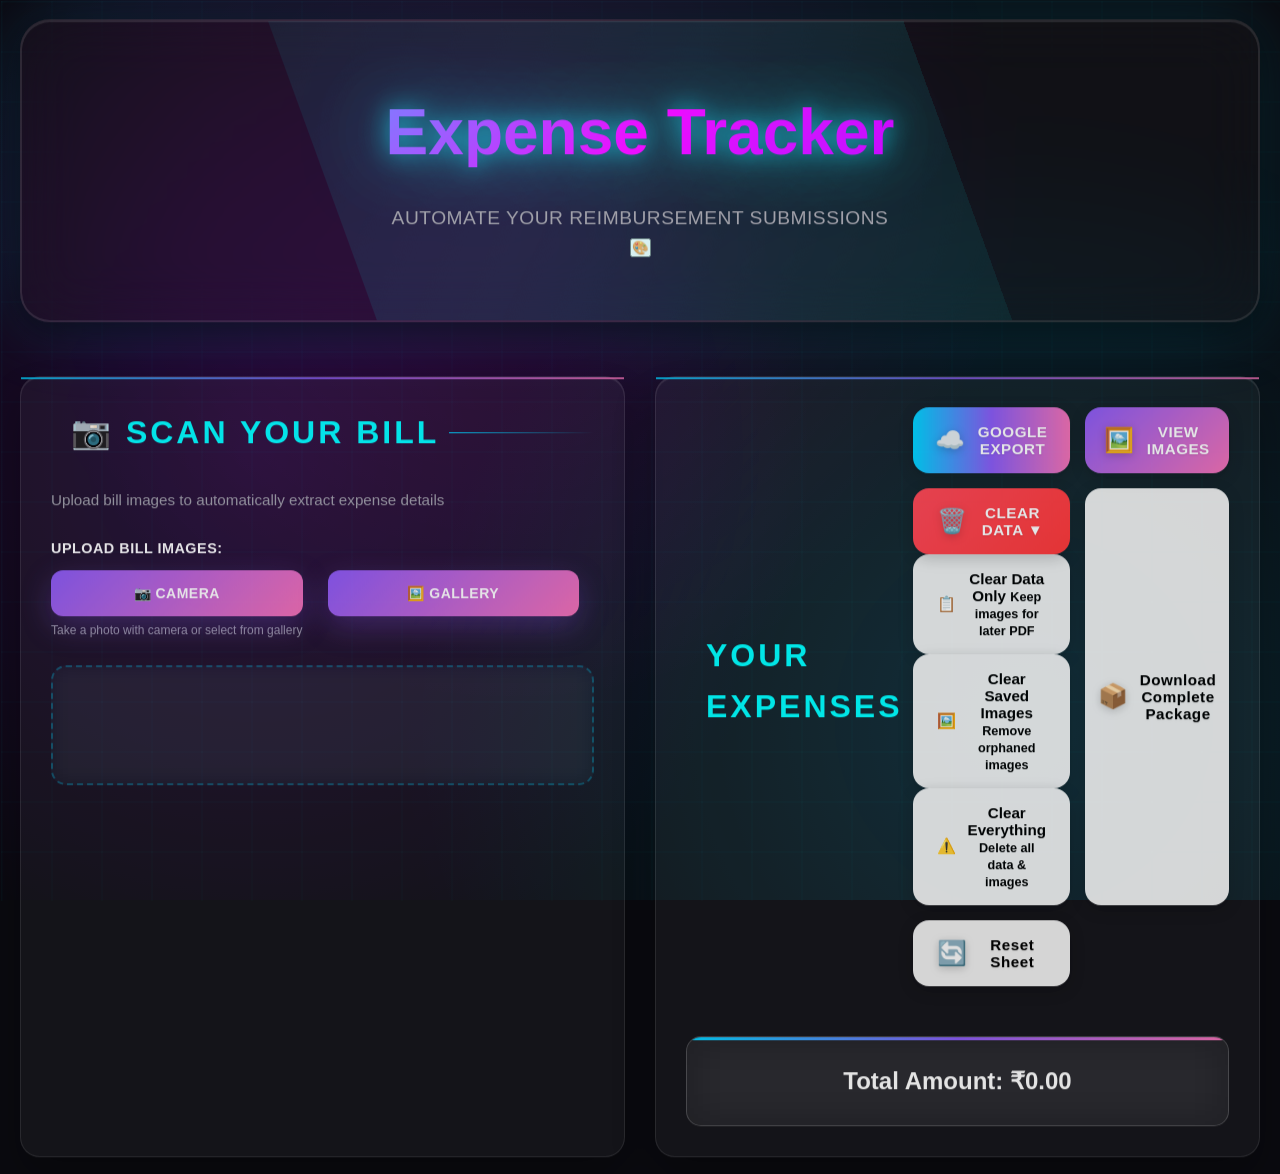
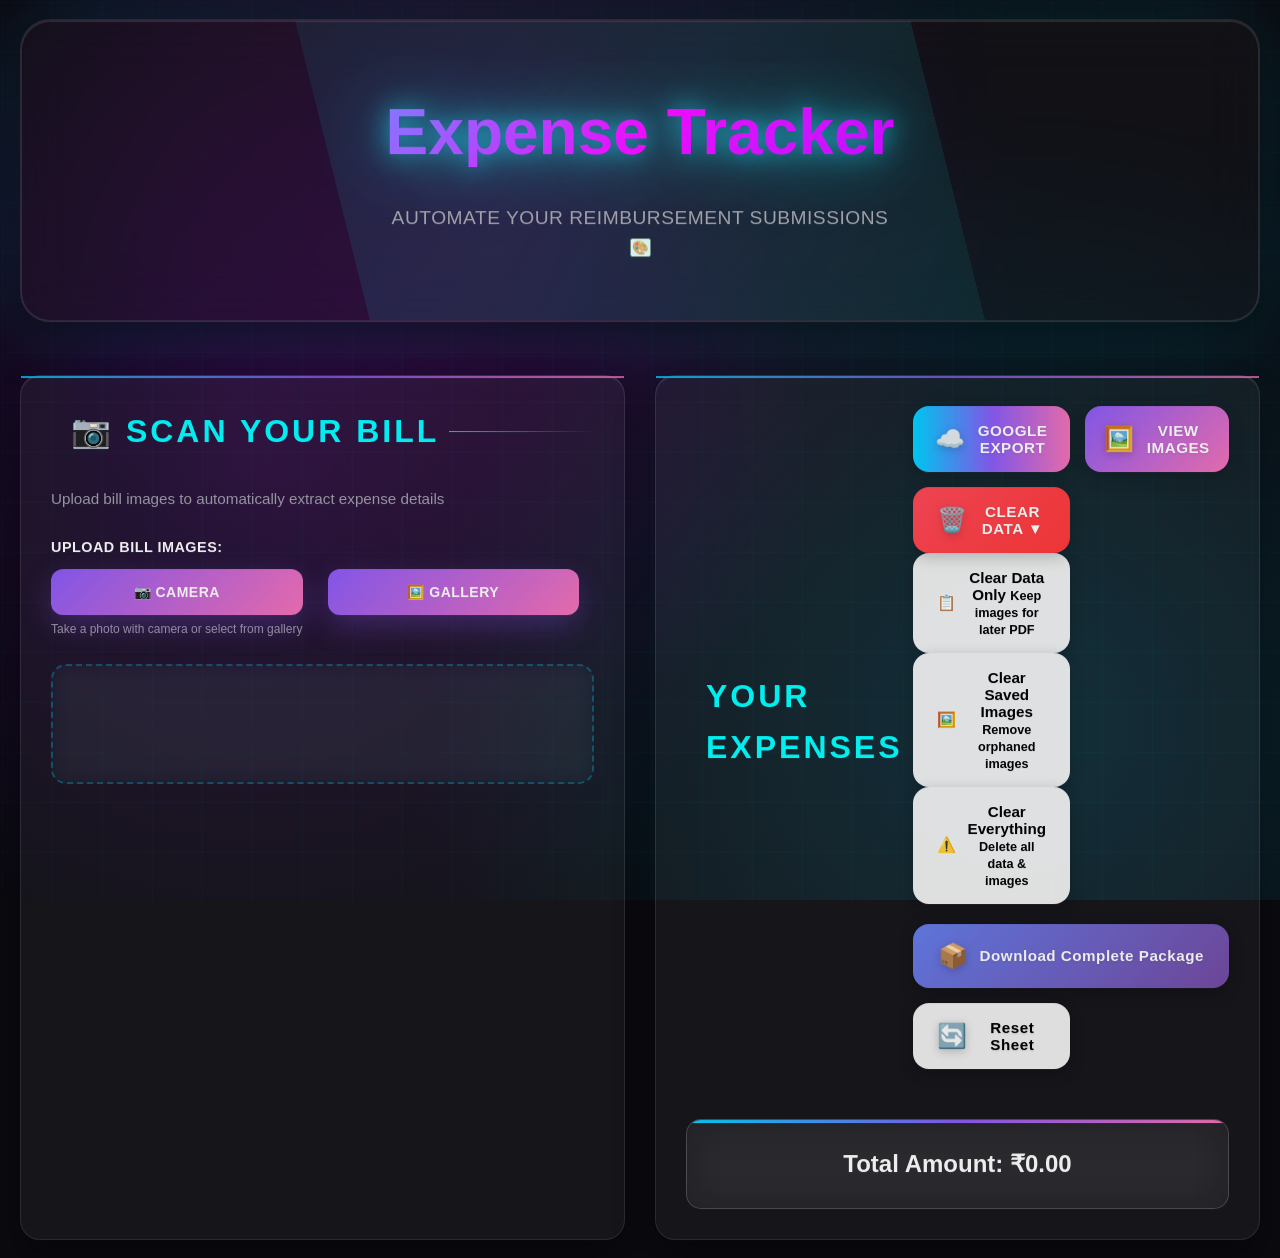

Add combined reimbursement package PDF feature

--- a/frontend/styles.css
+++ b/frontend/styles.css
@@ -695,6 +695,58 @@ main {
     background: linear-gradient(135deg, #5568d3 0%, #6a3f8f 100%);
 }
 
+/* Combined reimbursement package button */
+.btn-highlight {
+    background: linear-gradient(135deg, #667eea 0%, #764ba2 100%);
+    color: white;
+    padding: 16px 24px;
+    border: none;
+    border-radius: 16px;
+    font-size: 0.95rem;
+    font-weight: 600;
+    cursor: pointer;
+    transition: all 0.3s cubic-bezier(0.4, 0, 0.2, 1);
+    display: flex;
+    align-items: center;
+    justify-content: center;
+    gap: 12px;
+    box-shadow: 0 4px 12px rgba(102, 126, 234, 0.3);
+    width: 100%;
+    min-height: 64px;
+    position: relative;
+    overflow: hidden;
+}
+
+.btn-highlight::before {
+    content: '';
+    position: absolute;
+    top: 0;
+    left: -100%;
+    width: 100%;
+    height: 100%;
+    background: linear-gradient(90deg, transparent, rgba(255, 255, 255, 0.2), transparent);
+    transition: left 0.5s;
+}
+
+.btn-highlight:hover::before {
+    left: 100%;
+}
+
+.btn-highlight:hover {
+    transform: translateY(-4px) scale(1.02);
+    box-shadow: 0 12px 35px rgba(102, 126, 234, 0.5);
+}
+
+.btn-highlight:active {
+    transform: translateY(-1px) scale(0.98);
+}
+
+/* Make the button span full width in action-buttons grid */
+.action-buttons .btn-highlight {
+    grid-column: 1 / -1;
+    margin-top: 5px;
+}
+
 .select-all-container {
     display: flex;
     align-items: center;
